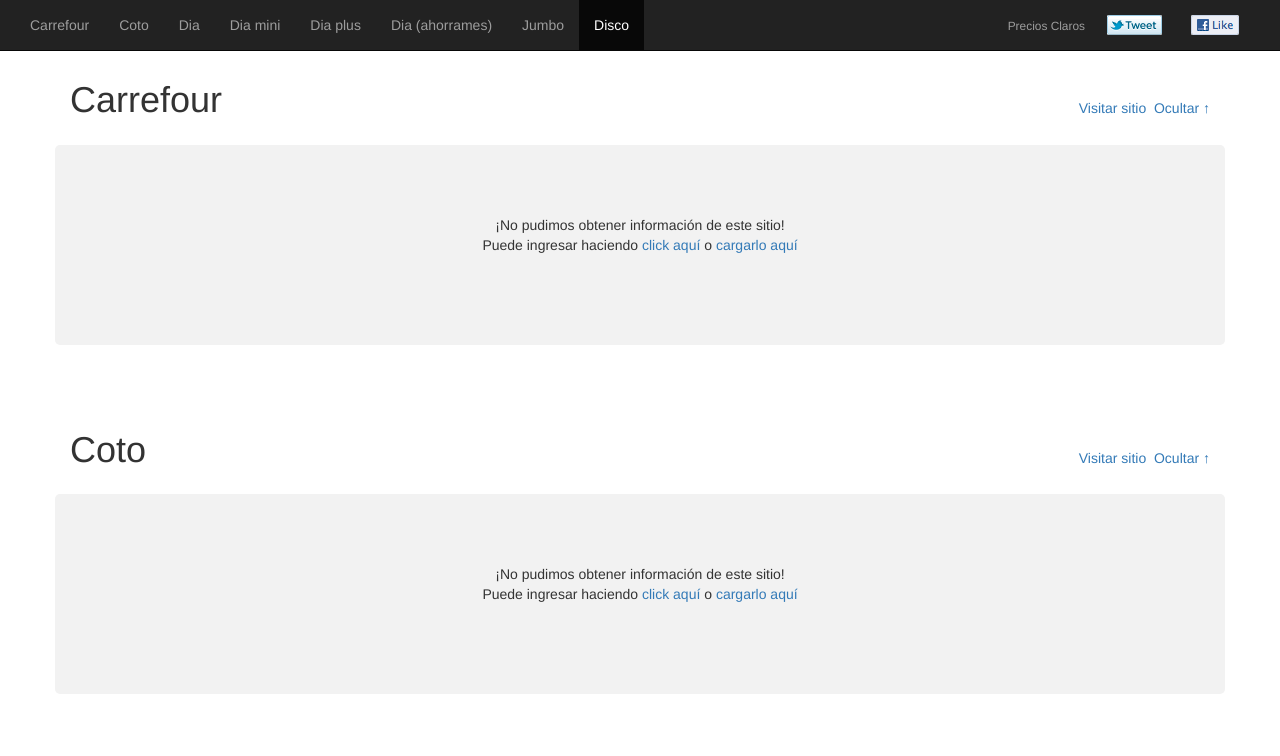
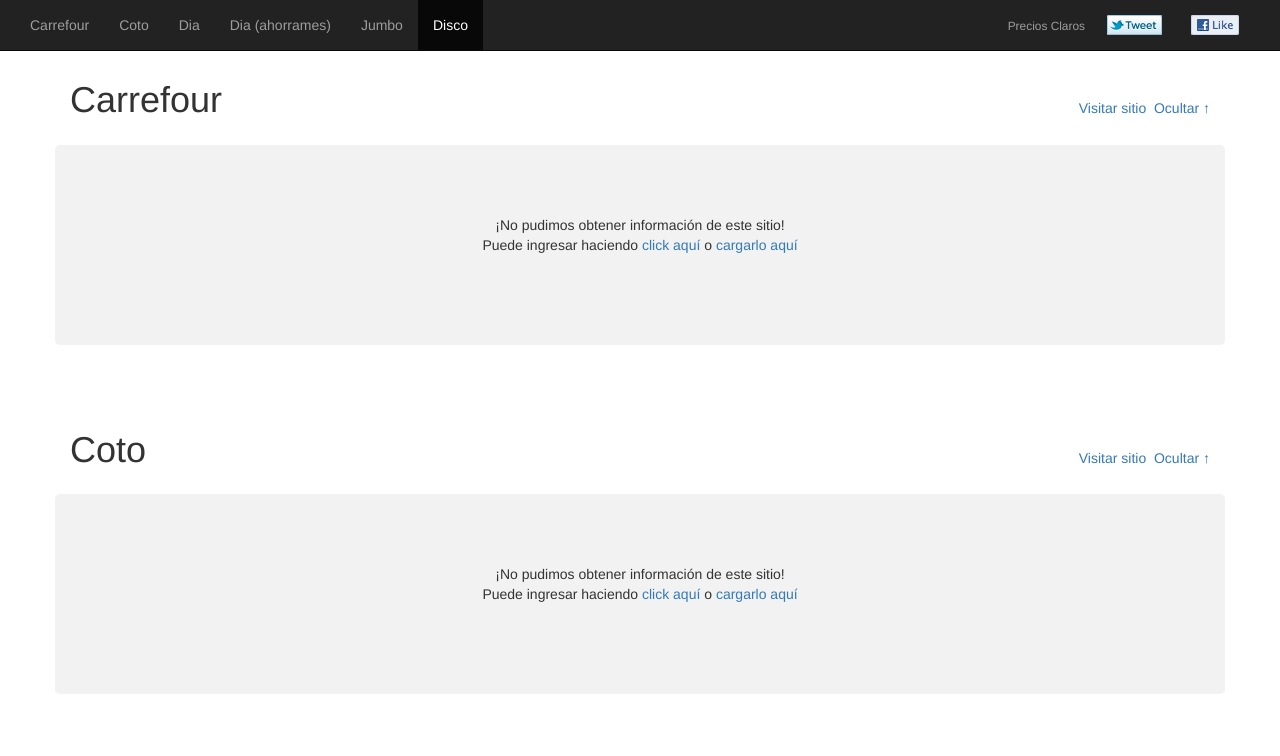
Before and after one commit to NicoSantangelo/ofertas-supermercados, a website: page index.html in a window 1280 px wide. Shown: the top 756 px of the page. Drawn offline with nearby package versions, Linux system fonts and the light colour scheme; no server answers.

Commit message:
Update HTML

```diff
--- a/index.html
+++ b/index.html
@@ -25,8 +25,6 @@
         <li class="active"><a class="js-supermarket-nav" href="#carrefour">Carrefour</a></li>
         <li><a class="js-supermarket-nav" href="#coto">Coto</a></li>
         <li><a class="js-supermarket-nav" href="#dia">Dia</a></li>
-        <li><a class="js-supermarket-nav" href="#diamini">Dia mini</a></li>
-        <li><a class="js-supermarket-nav" href="#diaplus">Dia plus</a></li>
         <li><a class="js-supermarket-nav" href="#diaahorrames">Dia (ahorrames)</a></li>
         <li><a class="js-supermarket-nav" href="#jumbo">Jumbo</a></li>
         <li><a class="js-supermarket-nav" href="#disco">Disco</a></li>
@@ -40,8 +38,6 @@
           <li><a class="js-supermarket-nav" href="#carrefour">Carrefour</a></li>
         <li><a class="js-supermarket-nav" href="#coto">Coto</a></li>
         <li><a class="js-supermarket-nav" href="#dia">Dia</a></li>
-        <li><a class="js-supermarket-nav" href="#diamini">Dia mini</a></li>
-        <li><a class="js-supermarket-nav" href="#diaplus">Dia plus</a></li>
         <li><a class="js-supermarket-nav" href="#diaahorrames">Dia (ahorrames)</a></li>
         <li><a class="js-supermarket-nav" href="#jumbo">Jumbo</a></li>
         <li><a class="js-supermarket-nav" href="#disco">Disco</a></li>
```
